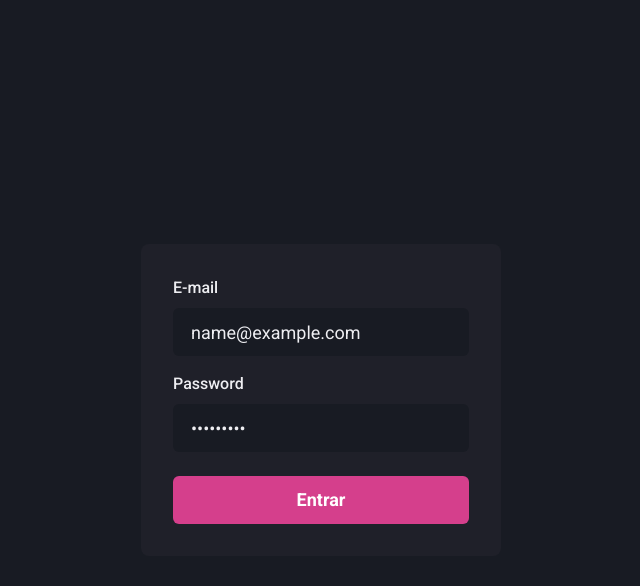
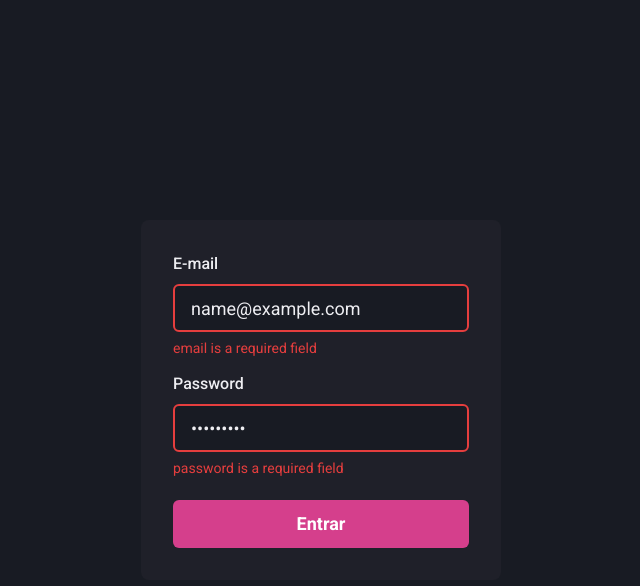
Before and after one commit to marcioflaviof/dashgo-rocketseat, a Next.js app: page / in a window 1280 px wide. Both pictures are taken after typing "name@example.com", "Sample123" into the empty fields and a click on the button "Entrar". Shown: the top 586 px of the page, without its empty margins (319-959 px from the left). Built offline with nearby package versions, Linux system fonts and the light colour scheme.

Commit message:
Form validation

```diff
--- a/package.json
+++ b/package.json
@@ -12,6 +12,7 @@
     "@chakra-ui/react": "^1.6.8",
     "@emotion/react": "^11.4.1",
     "@emotion/styled": "^11.3.0",
+    "@hookform/resolvers": "^2.8.1",
     "apexcharts": "^3.28.3",
     "framer-motion": "^4.1.17",
     "next": "11.1.2",
@@ -19,7 +20,8 @@
     "react-apexcharts": "^1.3.9",
     "react-dom": "17.0.2",
     "react-hook-form": "^7.17.0",
-    "react-icons": "^4.2.0"
+    "react-icons": "^4.2.0",
+    "yup": "^0.32.9"
   },
   "devDependencies": {
     "@types/node": "^16.10.1",
--- a/src/components/Form/Input.tsx
+++ b/src/components/Form/Input.tsx
@@ -1,22 +1,25 @@
 import {
   FormControl,
   FormLabel,
+  FormErrorMessage,
   Input as ChakraInput,
   InputProps as ChakraInputProps,
 } from "@chakra-ui/react";
 import { forwardRef, ForwardRefRenderFunction } from "react";
+import { FieldError } from "react-hook-form";
 
 interface InputProps extends ChakraInputProps {
   name: string;
   label?: string;
+  error?: FieldError;
 }
 
 const InputBase: ForwardRefRenderFunction<HTMLInputElement, InputProps> = (
-  { name, label, ...rest },
+  { name, label, error = null, ...rest },
   ref
 ) => {
   return (
-    <FormControl>
+    <FormControl isInvalid={!!error}>
       {!!label && <FormLabel htmlFor={name}>{label}</FormLabel>}
       <ChakraInput
         name={name}
@@ -32,6 +35,7 @@
         ref={ref}
         {...rest}
       />
+      {!!error && <FormErrorMessage>{error.message}</FormErrorMessage>}
     </FormControl>
   );
 };
--- a/src/pages/index.tsx
+++ b/src/pages/index.tsx
@@ -1,5 +1,7 @@
 import { Button, Flex, Stack } from "@chakra-ui/react";
 import { SubmitHandler, useForm } from "react-hook-form";
+import * as yup from "yup";
+import { yupResolver } from "@hookform/resolvers/yup";
 import { Input } from "../components/Form/Input";
 
 type SignInFormData = {
@@ -7,11 +9,22 @@
   password: string;
 };
 
+const signInFormSchema = yup.object().shape({
+  email: yup.string().required().email(),
+  password: yup.string().required(),
+});
+
 export default function SignIn() {
-  const { register, handleSubmit, formState } = useForm();
+  const { register, handleSubmit, formState } = useForm({
+    resolver: yupResolver(signInFormSchema),
+  });
+
+  const { errors } = formState;
 
   const handleSignIn: SubmitHandler<SignInFormData> = async (values) => {
     await new Promise((resolve) => setTimeout(resolve, 1000));
+
+    console.log(values);
   };
 
   return (
@@ -32,14 +45,16 @@
               name="email"
               type="email"
               label="E-mail"
-              {...register("email")}
+              error={errors.email}
+              {...register}
             />
 
             <Input
               name="password"
               type="password"
               label="Password"
-              {...register("password")}
+              error={errors.password}
+              {...register}
             />
           </Stack>
 
```
Also changed, not shown: 1 other file (tests, documents, lock files or other folders).
